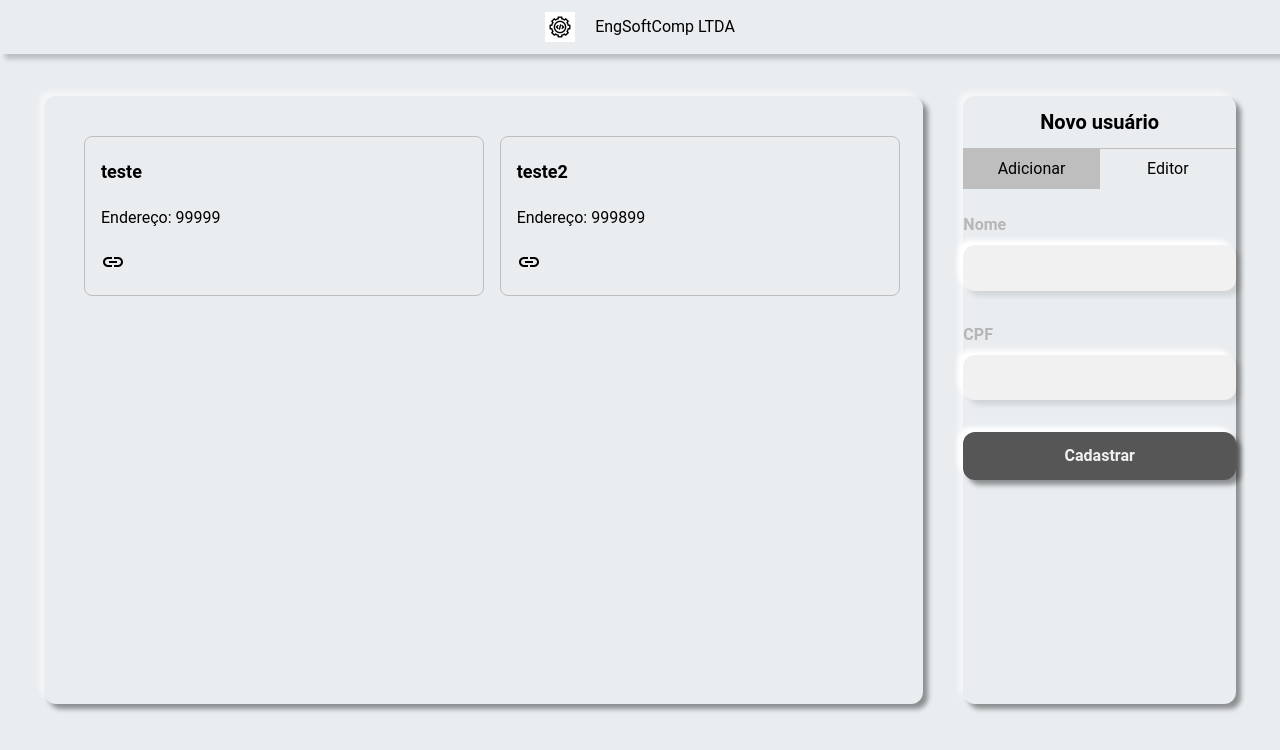
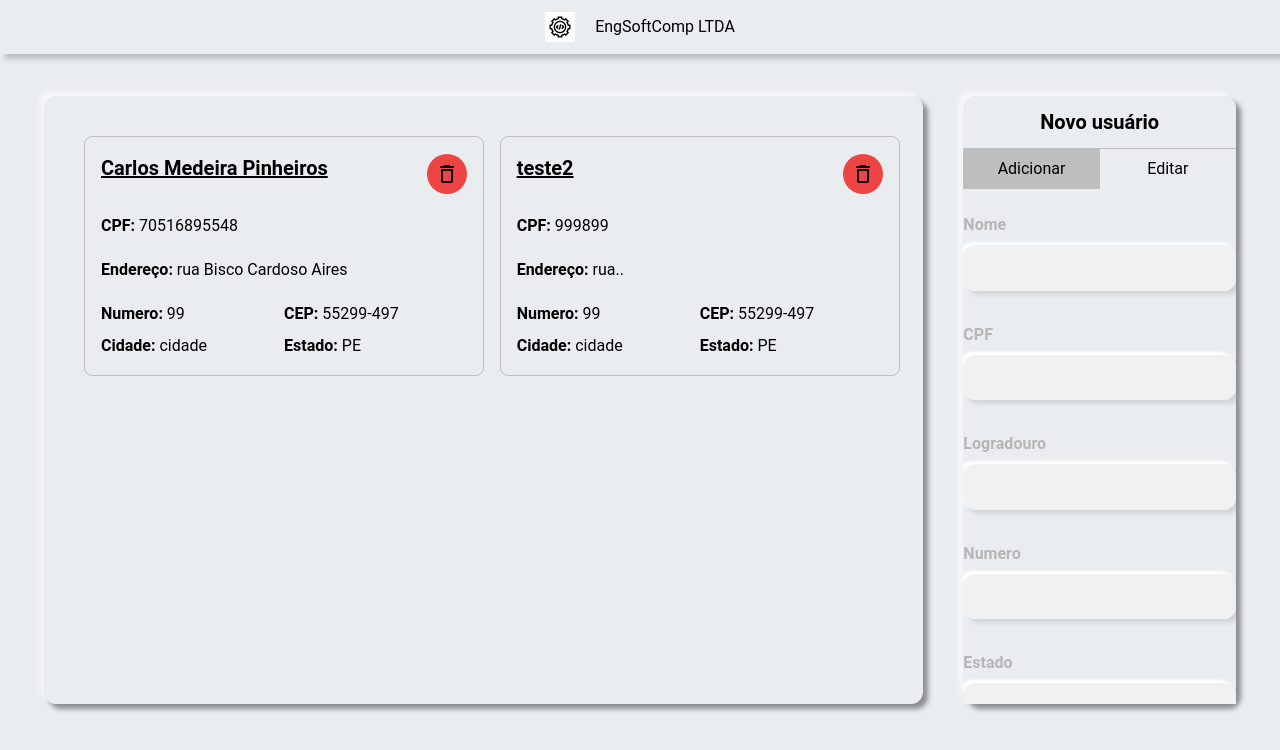
Before and after one commit to ArthurLimaMiranda/Projeto-ES-Front-End, a Next.js app: page / in a window 1280 px wide. Shown: the top 750 px of the page. Built offline with nearby package versions, Linux system fonts and the light colour scheme.

Commit message:
inserção dos campos de cadastro/edição; agora os cards mostram todas as infos dos usuarios

```diff
--- a/src/components/DashClientes.tsx
+++ b/src/components/DashClientes.tsx
@@ -6,7 +6,8 @@ import React from 'react';
 
 import { COLORS } from '../../src/lib/AppStyles'
 
-import LinkOutlinedIcon from '@mui/icons-material/LinkOutlined';
+import DeleteOutlinedIcon from '@mui/icons-material/DeleteOutlined';
+import CreateOutlinedIcon from '@mui/icons-material/CreateOutlined';
 
 interface Clients {
   id: number;
@@ -23,18 +24,28 @@ interface Clients {
 
 export function DashClientes(){
 
-  const [newForm, setNewForm] = useState(0)
   const [clients, setClients] = useState<Clients[]>([])
 
+  const [newForm, setNewForm] = useState(0)
+  const [delUserID, setDelUserID] = useState(0)
+  const [editUserID, setEditUserID] = useState(0)
+
+  const [nome, setNome] = useState('')
+  const [cpf, setCPF] = useState('')
+  const [logradouro, setLogradouro] = useState('')
+  const [numero, setNumero] = useState('')
+  const [estado, setEstado] = useState('')
+  const [cidade, setCidade] = useState('')
+  const [cep, setCEP] = useState('')
+
   useEffect(() => {
-
     setClients([
       {
         id: 0,
-        nome: "teste",
-        cpf: "99999",
+        nome: "Carlos Medeira Pinheiros",
+        cpf: "70516895548",
         enderecoDTO: {
-          logradouro: "rua..",
+          logradouro: "rua Bisco Cardoso Aires",
           numero: 99,
           estado: "PE",
           cidade: "cidade",
@@ -56,6 +67,42 @@ export function DashClientes(){
     ]);
   }, []);
 
+  function tabChange(tab:number){
+    setNome('')
+    setCPF('')
+    setLogradouro('')
+    setNumero('')
+    setEstado('')
+    setCidade('')
+    setCEP('')
+
+    setNewForm(tab)
+  }
+
+  function editClient(id: number) {
+    const clientToEdit = clients.find(client => client.id === id);
+
+    if (clientToEdit) {
+      setNome(clientToEdit.nome);
+      setCPF(clientToEdit.cpf);
+      setLogradouro(clientToEdit.enderecoDTO.logradouro);
+      setNumero(clientToEdit.enderecoDTO.numero.toString());
+      setEstado(clientToEdit.enderecoDTO.estado);
+      setCidade(clientToEdit.enderecoDTO.cidade);
+      setCEP(clientToEdit.enderecoDTO.cep);
+    }
+  }
+
+  function dellID(id:number){
+    setNome('')
+    setCPF('')
+    setLogradouro('')
+    setNumero('')
+    setEstado('')
+    setCidade('')
+    setCEP('')
+  }
+
   return(
 
       <div className={`bg-[${COLORS.bgDark}] h-[100vh] py-24`}>
@@ -71,12 +118,21 @@ export function DashClientes(){
             }}>
 
               {clients.map((clients) => (
-                  <div key={clients.id} className="border border-gray-100 flex flex-col w-[25rem] h-[10rem] justify-center p-4 rounded-lg gap-y-5">
-                      <p className="font-bold text-lg">{clients.nome}</p>
-                      <p>Endereço: {clients.cpf}</p>
-                      <a href={clients.enderecoDTO.cep} target="blank">
-                        <LinkOutlinedIcon/>
-                      </a>
+                  <div key={clients.id} className="border border-gray-100 flex flex-col w-[25rem] h-[15rem] justify-center p-4 rounded-lg gap-y-5">
+                      <div className="flex flex-row justify-between">
+                        <p className="font-bold text-xl underline">{clients.nome}</p>
+                        {(newForm==0)&&(<button className="bg-red-500 hover:bg-red-300 p-2 rounded-full" onClick={()=>dellID(clients.id)}><DeleteOutlinedIcon/></button>)}
+                        {(newForm==1)&&(<button className="bg-green-1300 hover:bg-green-100 p-2 rounded-full" onClick={()=>editClient(clients.id)}><CreateOutlinedIcon/></button>)}
+
+                      </div>
+                      <p><span className="font-semibold text-base">CPF:</span> {clients.cpf}</p>
+                      <p><span className="font-semibold text-base">Endereço:</span> {clients.enderecoDTO.logradouro}</p>
+                      <div className="grid grid-cols-2 gap-y-2 text-base">
+                        <p><span className="font-semibold">Numero:</span> {clients.enderecoDTO.numero}</p>
+                        <p><span className="font-semibold">CEP:</span> {clients.enderecoDTO.cep}</p>
+                        <p><span className="font-semibold">Cidade:</span> {clients.enderecoDTO.cidade}</p>
+                        <p><span className="font-semibold">Estado:</span> {clients.enderecoDTO.estado}</p>
+                      </div>
                   </div>
               ))}
           </div>
@@ -86,36 +142,76 @@ export function DashClientes(){
               boxShadow: '5px 5px 5px rgba(0, 0, 0, 0.4), -5px -5px 5px rgba(255, 255, 255, 0.5)',
               transition: 'opacity 0.3s ease-in-out',
             }}>
-            <h1 className="font-bold border-b border-b-gray-100 flex flex-row w-full justify-center py-3 text-xl">Novo usuário</h1>
-            <div className="flex flex-col items-center w-full">
+            <h1 className="font-bold border-b border-b-gray-100 flex flex-row w-full justify-center py-3 text-xl">{(newForm==0)?("Novo usuário"):("Editar usuário")}</h1>
+            <div className="flex flex-col items-center w-full overflow-y-scroll">
 
               <div className="flex flex-row w-full justify-between">
-                <button className={`hover:bg-gray-100 w-full text-base py-2 ${newForm==0&&('bg-gray-100')}`} onClick={()=>setNewForm(0)}>Adicionar</button>
-                <button className={`hover:bg-gray-100 w-full text-base py-2 ${newForm==1&&('bg-gray-100')}`} onClick={()=>setNewForm(1)}>Editor</button>
+                <button className={`hover:bg-gray-100 w-full text-base py-2 ${newForm==0&&('bg-gray-100')}`} onClick={()=>tabChange(0)}>Adicionar</button>
+                <button className={`hover:bg-gray-100 w-full text-base py-2 ${newForm==1&&('bg-gray-100')}`} onClick={()=>tabChange(1)}>Editar</button>
               </div>
 
-              {newForm==0&&(
               <div>
               <form className="flex flex-col justify-start w-full mt-6 mb-4">
-                  <label htmlFor="userEmail" className={`text-generic-fields font-bold`}>Nome</label>
+                <label htmlFor="userName" className={`text-generic-fields font-bold`}>Nome</label>
                 <div className="relative mt-2 mb-8 w-full">
                   <input className={`focus:ring-0 focus:border-1 focus:outline-none appearance-none leading-tight focus:border-white placeholder:text-generic-fields placeholder:font-semibold w-full border-none outline-none rounded-xl py-[1em] pl-[2em] pr-[4em] text-sm bg-generic-bgLight shadow-input hover:shadow-input-hover-focus focus:shadow-input-hover-focus`}
-                              id="userEmail"
-                              type=""
-                              autoComplete=""
-                              placeholder=""
-                              title=""
+                            id="userName"
+                            onChange={(e)=>{setNome(e.target.value)}}
+                            value={nome}
                             required/>
                 </div>
 
-                  <label htmlFor="userPassword" className={`text-generic-fields font-bold`}>CPF</label>
+                <label htmlFor="userCPF" className={`text-generic-fields font-bold`}>CPF</label>
                 <div className="relative mt-2 mb-8 w-full">
                   <input className={`focus:ring-0 focus:border-1 focus:outline-none appearance-none leading-tight focus:border-white placeholder:text-generic-fields placeholder:font-semibold w-full border-none outline-none rounded-xl py-[1em] pl-[2em] pr-[4em] text-sm bg-generic-bgLight shadow-input hover:shadow-input-hover-focus focus:shadow-input-hover-focus`}
-                              id="userPassword"
-                              type=""
-                              autoComplete=""
-                              placeholder=""
-                              title=""
+                            id="userCPF"
+                            onChange={(e)=>{setCPF(e.target.value)}}
+                            value={cpf}
+                            required/>
+                </div>
+
+                <label htmlFor="userLogradouro" className={`text-generic-fields font-bold`}>Logradouro</label>
+                <div className="relative mt-2 mb-8 w-full">
+                  <input className={`focus:ring-0 focus:border-1 focus:outline-none appearance-none leading-tight focus:border-white placeholder:text-generic-fields placeholder:font-semibold w-full border-none outline-none rounded-xl py-[1em] pl-[2em] pr-[4em] text-sm bg-generic-bgLight shadow-input hover:shadow-input-hover-focus focus:shadow-input-hover-focus`}
+                            id="userLogradouro"
+                            onChange={(e)=>{setLogradouro(e.target.value)}}
+                            value={logradouro}
+                            required/>
+                </div>
+
+                <label htmlFor="userNumero" className={`text-generic-fields font-bold`}>Numero</label>
+                <div className="relative mt-2 mb-8 w-full">
+                  <input className={`focus:ring-0 focus:border-1 focus:outline-none appearance-none leading-tight focus:border-white placeholder:text-generic-fields placeholder:font-semibold w-full border-none outline-none rounded-xl py-[1em] pl-[2em] pr-[4em] text-sm bg-generic-bgLight shadow-input hover:shadow-input-hover-focus focus:shadow-input-hover-focus`}
+                            id="userNumero"
+                            onChange={(e)=>{setNumero(e.target.value)}}
+                            value={numero}
+                            required/>
+                </div>
+
+                <label htmlFor="userEstado" className={`text-generic-fields font-bold`}>Estado</label>
+                <div className="relative mt-2 mb-8 w-full">
+                  <input className={`focus:ring-0 focus:border-1 focus:outline-none appearance-none leading-tight focus:border-white placeholder:text-generic-fields placeholder:font-semibold w-full border-none outline-none rounded-xl py-[1em] pl-[2em] pr-[4em] text-sm bg-generic-bgLight shadow-input hover:shadow-input-hover-focus focus:shadow-input-hover-focus`}
+                            id="userEstado"
+                            onChange={(e)=>{setEstado(e.target.value)}}
+                            value={estado}
+                            required/>
+                </div>
+
+                <label htmlFor="userCidade" className={`text-generic-fields font-bold`}>Cidade</label>
+                <div className="relative mt-2 mb-8 w-full">
+                  <input className={`focus:ring-0 focus:border-1 focus:outline-none appearance-none leading-tight focus:border-white placeholder:text-generic-fields placeholder:font-semibold w-full border-none outline-none rounded-xl py-[1em] pl-[2em] pr-[4em] text-sm bg-generic-bgLight shadow-input hover:shadow-input-hover-focus focus:shadow-input-hover-focus`}
+                            id="userCidade"
+                            onChange={(e)=>{setCidade(e.target.value)}}
+                            value={cidade}
+                            required/>
+                </div>
+
+                <label htmlFor="userCEP" className={`text-generic-fields font-bold`}>CEP</label>
+                <div className="relative mt-2 mb-8 w-full">
+                  <input className={`focus:ring-0 focus:border-1 focus:outline-none appearance-none leading-tight focus:border-white placeholder:text-generic-fields placeholder:font-semibold w-full border-none outline-none rounded-xl py-[1em] pl-[2em] pr-[4em] text-sm bg-generic-bgLight shadow-input hover:shadow-input-hover-focus focus:shadow-input-hover-focus`}
+                            id="userCEP"
+                            onChange={(e)=>{setCEP(e.target.value)}}
+                            value={cep}
                             required/>
                 </div>
 
@@ -127,7 +223,6 @@ export function DashClientes(){
                 </button>
               </form>
             </div>
-              )}
 
             </div>
           </div>
--- a/tailwind.config.ts
+++ b/tailwind.config.ts
@@ -75,7 +75,7 @@ const config: Config = {
       boxShadow: {
         'button': `-5px -5px 5px ${COLORS.lighter}, 5px 5px 5px ${COLORS.darker+'66'}`,
         'button-hover-focus': `inset -5px -5px 5px ${COLORS.lighter+'66'}, inset 5px 5px 5px ${COLORS.darker+'66'}`,
-        'input': `-5px -5px 5px ${COLORS.lighter}, 5px 5px 5px ${COLORS.darker+'1A'}`,
+        'input': `-3px -3px 3px ${COLORS.lighter}, 4px 4px 4px ${COLORS.darker+'1A'}`,
         'input-hover-focus': `inset -5px -5px 5px ${COLORS.lighter}, inset 5px 5px 5px ${COLORS.darker+'1A'}`
       }
 
```
Lines whose indentation alone changed are shown as unchanged.
